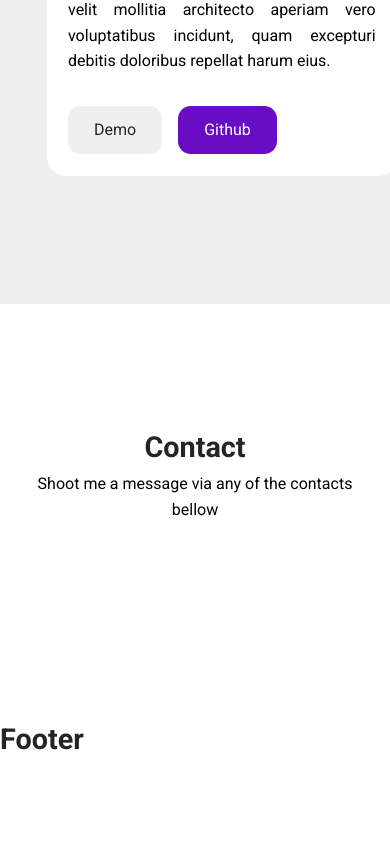
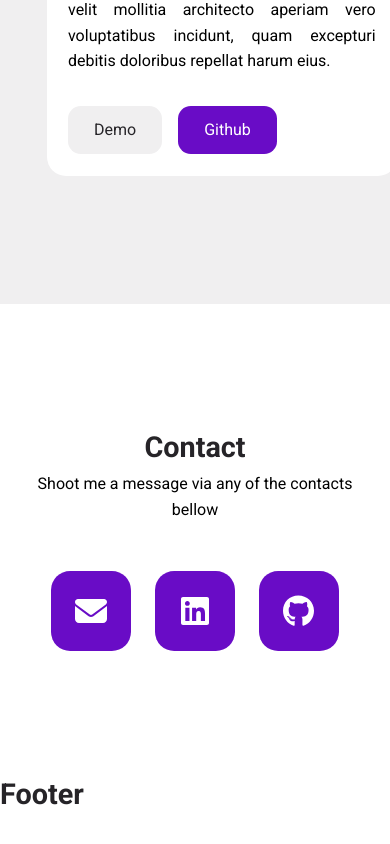
Before and after one commit to BaldezPatrick/Portfolio, a React (Create React App) app: page / in a window 390 px wide. Shown: the part 5818-6662 px from the top of the page. Built offline with nearby package versions, Linux system fonts and the light colour scheme; a web font is replaced by a local one.

Commit message:
feat(Contact): Style and responsiveness' Contact component.

```diff
--- a/src/sections/contact/contact.css
+++ b/src/sections/contact/contact.css
@@ -0,0 +1,31 @@
+.contact-container {
+    display: flex;
+    justify-content: center;
+    gap: 3rem;
+    width: fit-content;
+}
+
+.contact-container a {
+    aspect-ratio: 1/1;
+    background-color: var(--color-primary);
+    border: 2px solid transparent;
+    border-radius: var(--border-radius-1);
+    color: white;
+    display: grid;
+    font-size: 2rem;
+    place-items: center;
+    width: 5rem;
+}
+
+.contact-container a:hover {
+    background: transparent;
+    border-color: var(--color-primary);
+    color: var(--color-primary);
+    transform: translateX(-0.5rem);
+}
+
+@media screen and (max-width: 600px) {
+    .contact-container {
+        gap: 1.5rem;
+    }
+}
```
